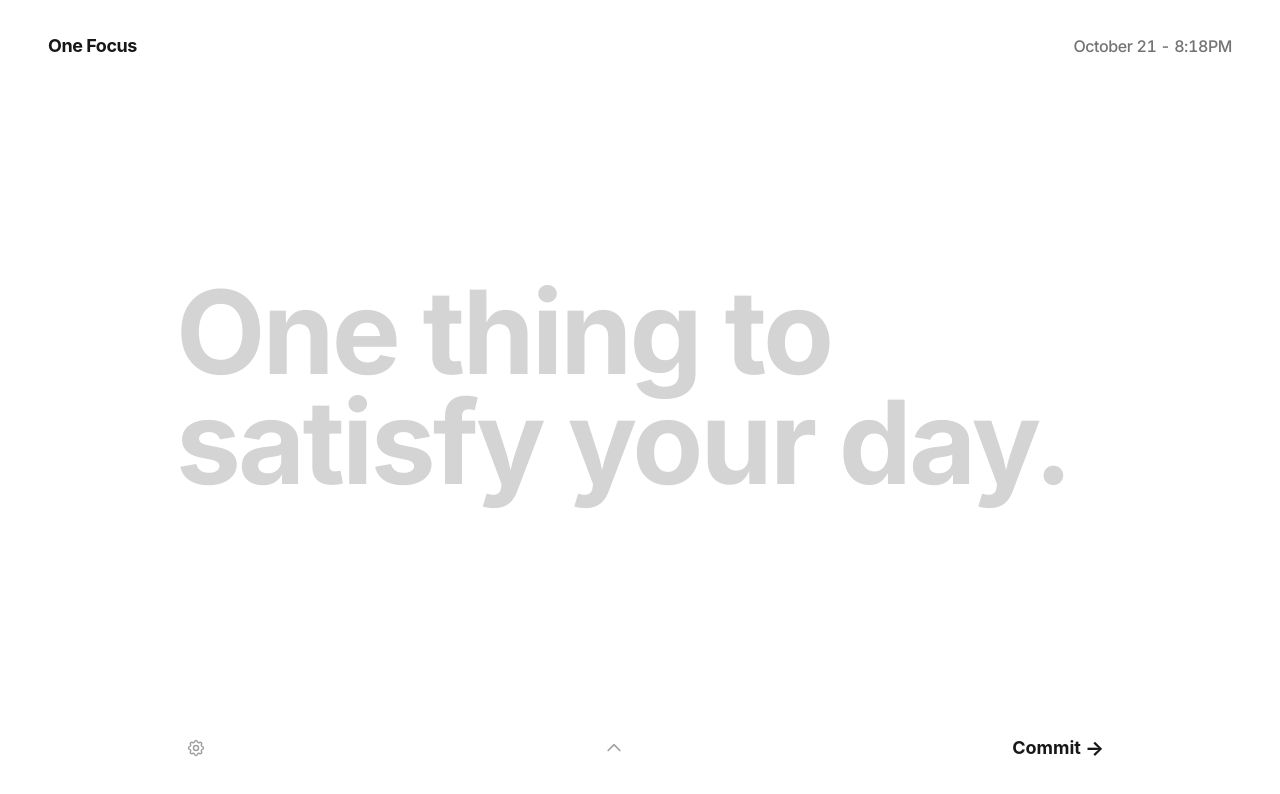
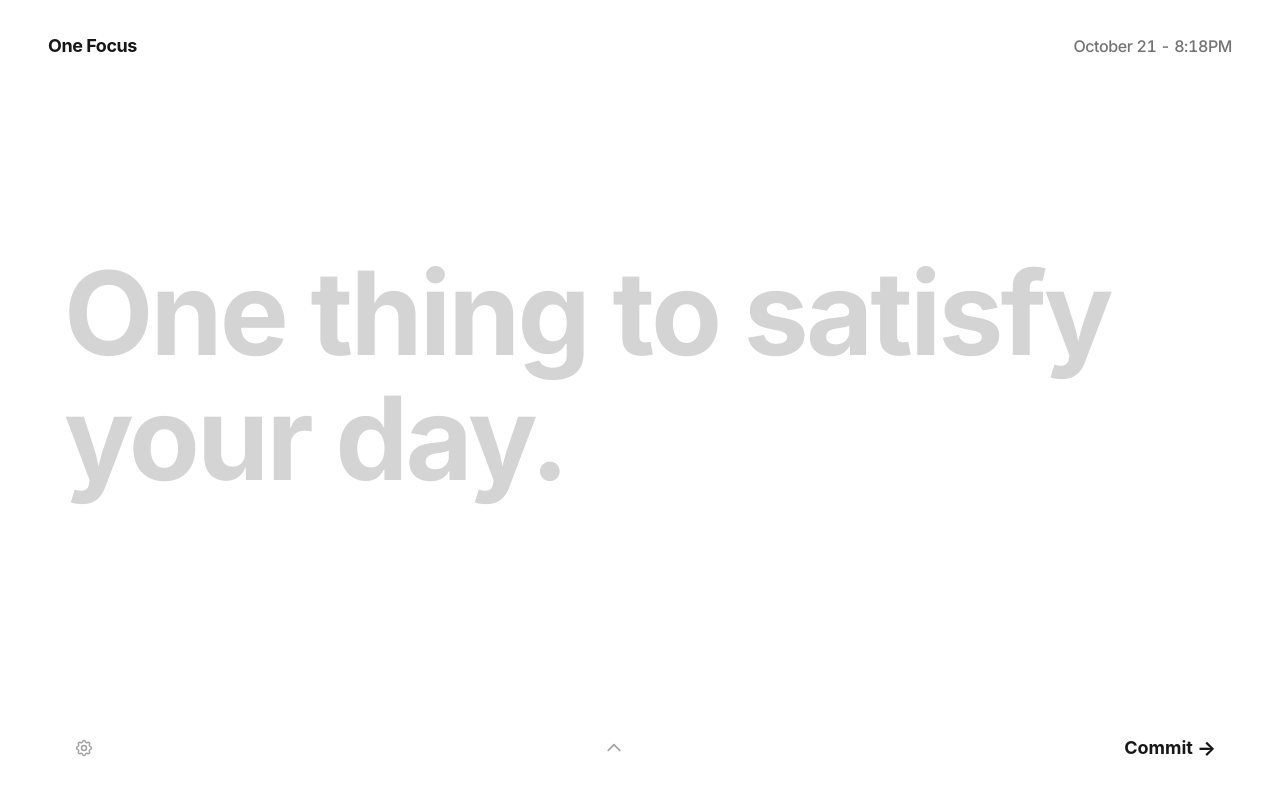
Before and after one commit to Ivan7670/Palantir, a React (Vite) app: page / in a window 1280 px wide. Shown: the top 794 px of the page. Built offline with nearby package versions, Linux system fonts and the light colour scheme; a small style sheet from the web is missing.

Commit message:
ui: expand layout and adjust typography for focus screens
Increase max-width constraints, add vertical scrolling to main container, and refine textarea sizing to prevent clipping and improve text presentation.

```diff
--- a/src/App.tsx
+++ b/src/App.tsx
@@ -426,7 +426,7 @@ export default function App() {
         </header>
 
         {/* Main Focus Area: Screen 1 (setup), Screen 2 (locked), or Screen 3 (day_won) */}
-        <main className="flex-1 flex flex-col overflow-hidden relative z-10">
+        <main className="flex-1 flex flex-col overflow-y-auto overflow-x-hidden relative z-10">
           {state.screenMode === 'setup' && (
             <SetupScreen
               priority={state.priority}
--- a/src/components/DayWonScreen.tsx
+++ b/src/components/DayWonScreen.tsx
@@ -45,10 +45,10 @@ export const DayWonScreen: React.FC<DayWonScreenProps> = ({
   );
 
   return (
-    <div className="w-full flex-1 flex flex-col justify-between items-center px-6 sm:px-12 max-w-5xl mx-auto select-none">
-      {/* Central Completed Focus & Revealed Optional Tasks: Left aligned in middle */}
+    <div className="w-full flex-1 flex flex-col justify-between items-center px-6 sm:px-12 lg:px-16 max-w-7xl mx-auto select-none">
+      {/* Central Completed Focus & Revealed Optional Tasks: Left aligned in middle with generous length */}
       <div className="w-full flex-1 flex flex-col items-start justify-center my-auto py-8">
-        <div className="w-full max-w-4xl flex flex-col items-start text-left">
+        <div className="w-full max-w-6xl flex flex-col items-start text-left">
           {/* Completed Checkmark Circle: Clicking undoes completion */}
           <button
             type="button"
@@ -69,14 +69,14 @@ export const DayWonScreen: React.FC<DayWonScreenProps> = ({
             </svg>
           </button>
 
-          {/* Strikethrough Completed Title (3x larger, left aligned, bolded Cal Sans) */}
+          {/* Strikethrough Completed Title (Longer box, 3x larger, bolded Cal Sans, anti-clipping) */}
           <h1
             onClick={() => {
               sounds.playClick(0.9);
               onUndoComplete();
             }}
             style={{ fontFamily: "'Cal Sans', var(--font-cal)" }}
-            className="w-full text-5xl sm:text-7xl md:text-8xl lg:text-[100px] xl:text-[116px] font-cal font-bold tracking-tight text-neutral-400 line-through leading-[1.02] sm:leading-[0.95] text-left cursor-pointer hover:text-neutral-500 transition-colors"
+            className="w-full text-5xl sm:text-7xl md:text-8xl lg:text-[100px] xl:text-[116px] font-cal font-bold tracking-tight text-neutral-400 line-through leading-[1.12] sm:leading-[1.08] pb-3 text-left cursor-pointer hover:text-neutral-500 transition-colors"
             title="Click to undo completion"
           >
             {priority.title || 'One crucial priority'}
--- a/src/components/LockedScreen.tsx
+++ b/src/components/LockedScreen.tsx
@@ -39,10 +39,10 @@ export const LockedScreen: React.FC<LockedScreenProps> = ({
   };
 
   return (
-    <div className="w-full flex-1 flex flex-col justify-between items-center px-6 sm:px-12 max-w-5xl mx-auto select-none">
-      {/* Central Big Focus Display: Left aligned in middle */}
+    <div className="w-full flex-1 flex flex-col justify-between items-center px-6 sm:px-12 lg:px-16 max-w-7xl mx-auto select-none">
+      {/* Central Big Focus Display: Left aligned in middle with generous length */}
       <div className="w-full flex-1 flex flex-col items-start justify-center my-auto py-8">
-        <div className="w-full max-w-4xl flex flex-col items-start text-left">
+        <div className="w-full max-w-6xl flex flex-col items-start text-left">
           {/* Complete Checkbox Affordance + Giant Editable Priority Title */}
           <div className="w-full flex flex-col items-start gap-6">
             <button
@@ -61,14 +61,14 @@ export const LockedScreen: React.FC<LockedScreenProps> = ({
               </svg>
             </button>
 
-            {/* Giant Title (3x larger, left aligned, bolded Cal Sans): Clicking text returns directly to setup screen */}
+            {/* Giant Title (Longer box, 3x larger, bolded Cal Sans, anti-clipping leading & padding): Clicking text returns directly to setup screen */}
             <h1
               onClick={() => {
                 sounds.playClick(1.0);
                 onEditPriority();
               }}
               style={{ fontFamily: "'Cal Sans', var(--font-cal)" }}
-              className="w-full text-5xl sm:text-7xl md:text-8xl lg:text-[100px] xl:text-[116px] font-cal font-bold tracking-tight text-neutral-900 leading-[1.02] sm:leading-[0.95] text-left cursor-pointer hover:opacity-75 transition-opacity"
+              className="w-full text-5xl sm:text-7xl md:text-8xl lg:text-[100px] xl:text-[116px] font-cal font-bold tracking-tight text-neutral-900 leading-[1.12] sm:leading-[1.08] pb-3 text-left cursor-pointer hover:opacity-75 transition-opacity"
               title="Click to edit priority"
             >
               {priority.title || 'One crucial priority'}
--- a/src/components/SetupScreen.tsx
+++ b/src/components/SetupScreen.tsx
@@ -33,11 +33,12 @@ export const SetupScreen: React.FC<SetupScreenProps> = ({
     textareaRef.current?.focus();
   }, []);
 
-  // Auto-resize textarea to fit content seamlessly
+  // Auto-resize textarea to fit content seamlessly without clipping
   useEffect(() => {
     if (textareaRef.current) {
       textareaRef.current.style.height = 'auto';
-      textareaRef.current.style.height = `${Math.max(140, textareaRef.current.scrollHeight)}px`;
+      const scrollH = textareaRef.current.scrollHeight;
+      textareaRef.current.style.height = `${Math.max(180, scrollH + 24)}px`;
     }
   }, [priority.title]);
 
@@ -81,11 +82,11 @@ export const SetupScreen: React.FC<SetupScreenProps> = ({
       : secondaryTasks.find((t) => t.id === customTarget)?.durationMinutes || 15;
 
   return (
-    <div className="w-full flex-1 flex flex-col justify-between items-center px-6 sm:px-12 max-w-5xl mx-auto select-none">
-      {/* Central Interactive Focus Area: Left aligned in middle */}
+    <div className="w-full flex-1 flex flex-col justify-between items-center px-6 sm:px-12 lg:px-16 max-w-7xl mx-auto select-none">
+      {/* Central Interactive Focus Area: Left aligned in middle with generous width */}
       <div className="w-full flex-1 flex flex-col items-start justify-center my-auto py-8">
-        <div className="w-full max-w-4xl flex flex-col items-start text-left">
-          {/* Giant Editable Priority Title (3x larger, left aligned, bolded Cal Sans) */}
+        <div className="w-full max-w-6xl flex flex-col items-start text-left">
+          {/* Giant Editable Priority Title (Longer box, 3x larger, bolded Cal Sans, anti-clipping line-height) */}
           <textarea
             ref={textareaRef}
             rows={2}
@@ -102,7 +103,7 @@ export const SetupScreen: React.FC<SetupScreenProps> = ({
             }}
             placeholder="One thing to satisfy your day."
             style={{ fontFamily: "'Cal Sans', var(--font-cal)" }}
-            className="w-full bg-transparent font-cal font-bold text-5xl sm:text-7xl md:text-8xl lg:text-[100px] xl:text-[116px] tracking-tight text-neutral-900 placeholder-neutral-300 outline-none resize-none text-left leading-[1.02] sm:leading-[0.95] border-none focus:ring-0 p-0"
+            className="w-full bg-transparent font-cal font-bold text-5xl sm:text-7xl md:text-8xl lg:text-[100px] xl:text-[116px] tracking-tight text-neutral-900 placeholder-neutral-300 outline-none resize-none text-left leading-[1.12] sm:leading-[1.08] border-none focus:ring-0 p-0 pt-1 pb-4 overflow-hidden block"
           />
 
           {/* Live Word Count Validation Feedback with consistent dot on both */}
--- a/src/index.css
+++ b/src/index.css
@@ -21,6 +21,7 @@
 
 .font-cal {
   font-family: var(--font-cal);
+  letter-spacing: 1%;
 }
 
 .font-tabular {
```
